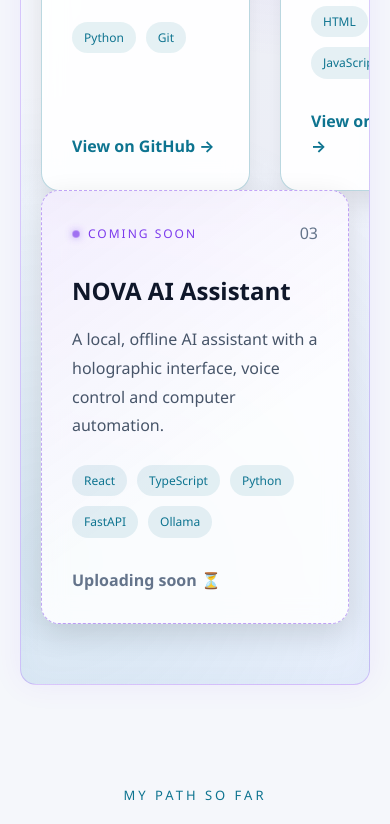
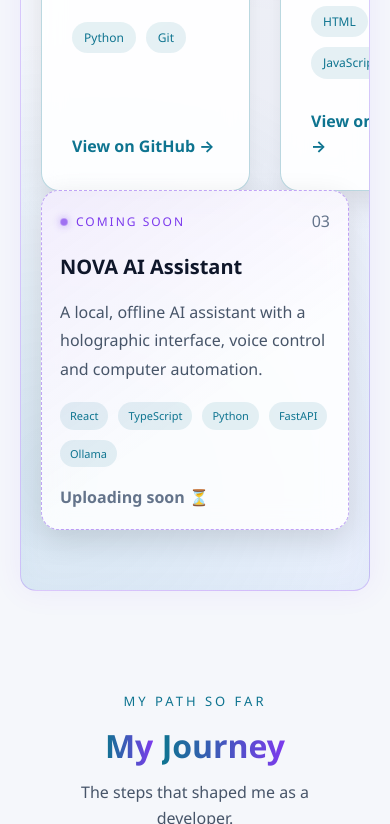
Before and after one commit to Mahir-Ceng/portfolio, a plain HTML site: page index.html in a window 390 px wide. Shown: the part 4697-5521 px from the top of the page. Drawn offline with Linux system fonts and the light colour scheme.

Commit message:
Add coming soon card styles and mobile layout

```diff
--- a/style.css
+++ b/style.css
@@ -1437,3 +1437,47 @@ html[dir="rtl"] #typingText {
     .cv-dialog-content { padding: 35px 20px; }
     .cv-dialog h2 { font-size: 24px; }
 }
+/* Coming soon card: mobile */
+@media (max-width: 750px) {
+    .project-container {
+        row-gap: 20px; /* tek sütunda kartlar arası boşluk biraz daha rahat olsun */
+    }
+
+    .project-card--soon {
+        padding: 22px;
+    }
+
+    .project-card--soon .project-top {
+        margin-bottom: 16px;
+    }
+
+    .project-card--soon h3 {
+        font-size: 20px;
+    }
+
+    .project-card--soon p {
+        margin-bottom: 18px;
+    }
+
+    .project-card--soon .project-link {
+        padding-top: 18px;
+    }
+}
+
+@media (max-width: 450px) {
+    .project-card--soon {
+        padding: 18px;
+    }
+
+    .project-card--soon .project-tech li {
+        font-size: 11px;
+        padding: 5px 10px;
+    }
+}
+
+/* Dokunmatik ekranlarda kart, dokunulunca havada asılı kalmasın */
+@media (hover: none) {
+    .project-card--soon:hover {
+        --lift: 0px;
+    }
+}
```
